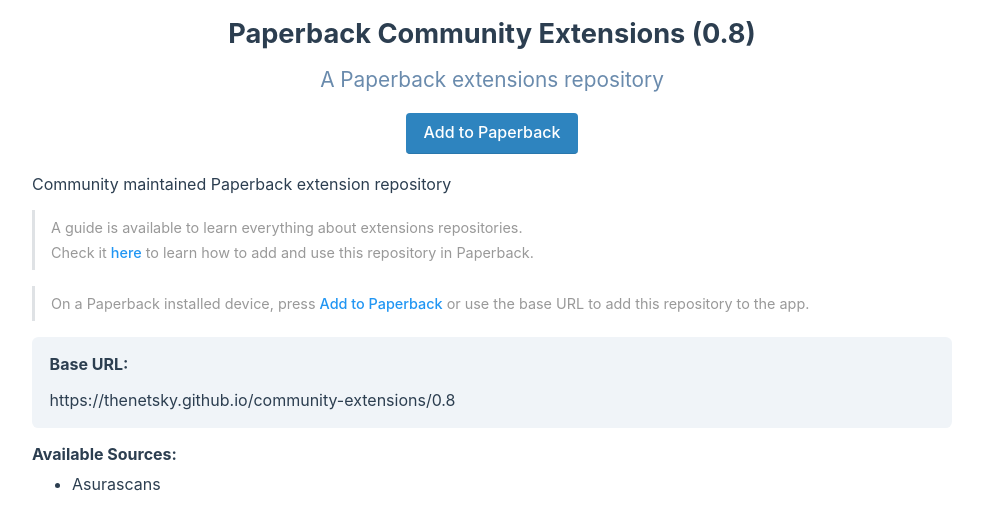
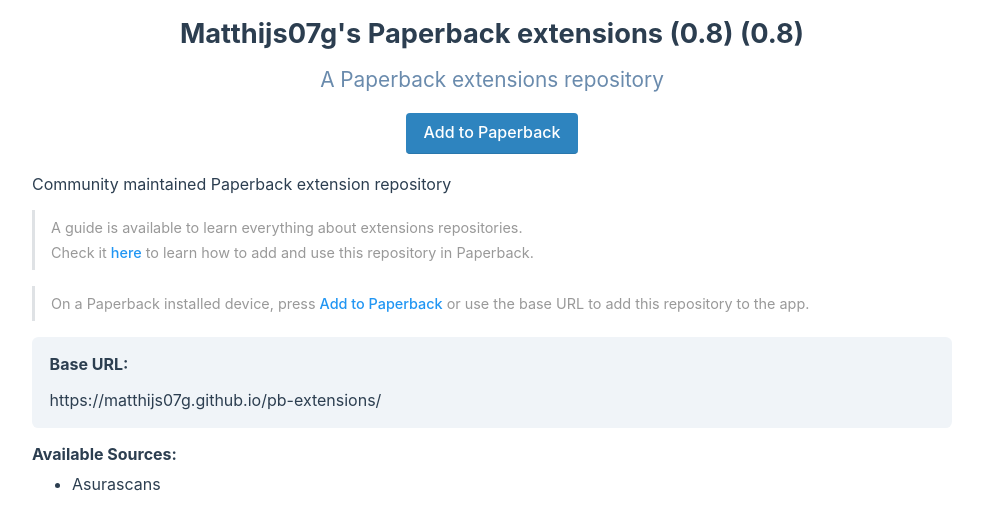
Before and after one commit to Matthijs07g/pb-extensions-0.7, a website: page index.html in a window 1280 px wide. Shown: the part 197-726 px from the top of the page, without its empty margins (148-1131 px from the left). Drawn offline with Linux system fonts and the light colour scheme.

Commit message:
feat: update index.html title and base URL for Matthijs07g's extensions

```diff
--- a/index.html
+++ b/index.html
@@ -4,7 +4,7 @@
     <meta name="robots" content="noindex">
     <meta charset="utf-8">
     <link rel="icon" href="https://paperback.moe/icons/logo-alt.svg">
-    <title>Paperback Community Extensions (0.8)</title>
+    <title>Matthijs07g's Paperback extensions (0.8)</title>
     <style>
         body {
             font-family: -apple-system, BlinkMacSystemFont, Segoe UI, Roboto, Oxygen, Ubuntu, Cantarell, Fira Sans, Droid Sans, Helvetica Neue, sans-serif;
@@ -146,7 +146,7 @@
 <body>
     <header>
         <img class="icon" src="https://paperback.moe/icons/logo-alt.svg" alt="Repository logo">
-        <h1>Paperback Community Extensions (0.8)</h1>
+        <h1>Matthijs07g's Paperback extensions (0.8) (0.8)</h1>
         <p class="pageDescription">A Paperback extensions repository</p>
         <a class="addToPaperbackButton" href="paperback://addRepo?displayName=Paperback%20Community%20Extensions%20(0.8)&amp;url=https%3A%2F%2Fthenetsky.github.io%2Fcommunity-extensions%2F0.8">Add to Paperback</a>
     </header>
@@ -161,7 +161,7 @@
         </blockquote>
         <div class="baseUrl">
             <p class="title">Base URL:</p>
-            <p>https://thenetsky.github.io/community-extensions/0.8</p>
+            <p>https://matthijs07g.github.io/pb-extensions/</p>
         </div>
         <div class="availableSources">
             <p class="title">Available Sources:</p>
```
